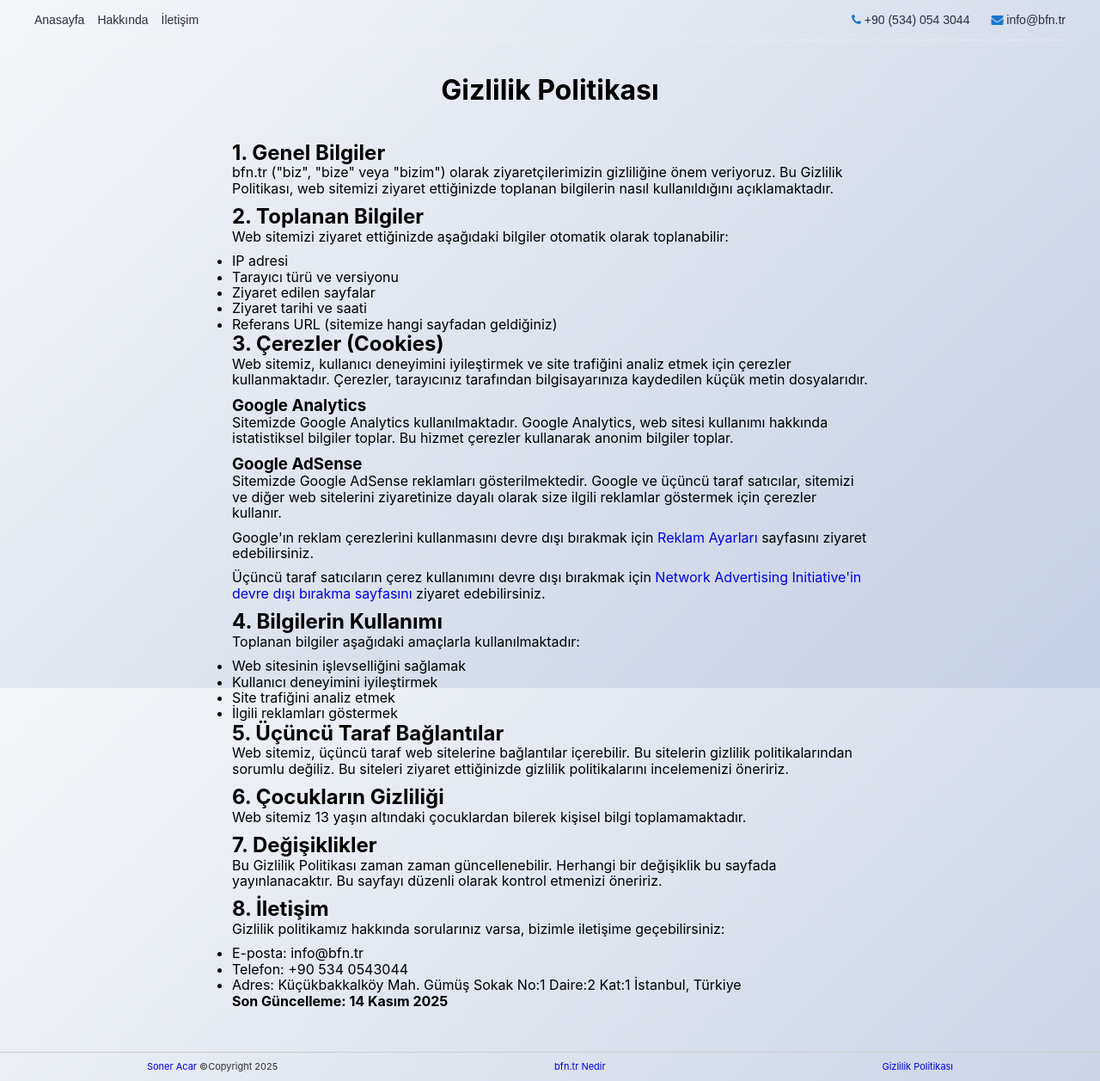
After one commit to bfn-yazilim/bfn.tr, a PHP site: page /privacy-policy in a window 1280 px wide. The commit adds this page. Shown: the whole page at 86% size. Run offline with PHP 8.4, Linux system fonts and the light colour scheme.

Commit message:
🎯 : Genel

```diff
--- a/_footer.php
+++ b/_footer.php
@@ -1,3 +1,5 @@
 <footer>
-        <span><a href="https://soneracar.bfn.tr" target="_blank" title="Soner Acar'ın Kişisel İnternet Sitesi">Soner Acar</a> ©Copyright 2025</span>  <a href="/about" title="bfn.tr Nedir">bfn.tr Nedir</a>
+        <span><a href="https://soneracar.bfn.tr" target="_blank" title="Soner Acar'ın Kişisel İnternet Sitesi">Soner Acar</a> ©Copyright 2025</span>
+        <a href="/about" title="bfn.tr Nedir">bfn.tr Nedir</a>
+        <a href="/privacy-policy" title="Gizlilik Politikası">Gizlilik Politikası</a>
     </footer>
--- a/_head.php
+++ b/_head.php
@@ -1,10 +1,15 @@
     <meta charset="UTF-8">
     <meta name="viewport" content="width=device-width, initial-scale=1.0">
+    <meta name="description" content="BFN - Oyunlar, uygulamalar, eğitici notlar ve blog yazıları. Soner Acar'ın kişisel projeleri ve yazılım çalışmaları.">
+    <meta name="keywords" content="bfn, oyun, uygulama, yazılım, web geliştirme, queens, skyscrapers, soner acar">
+    <meta name="author" content="Soner Acar">
+    <meta name="robots" content="index, follow">
+    <link rel="canonical" href="https://bfn.tr">
     <link rel="stylesheet" href="assets/css/main.css?v=0.0.8">
     <link rel="stylesheet" href="assets/css/font-awesome.min.css?v=0.0.7">
     <meta content="/assets/img/soner-acar.webp" itemprop="image">
-    <!-- <script async src="https://pagead2.googlesyndication.com/pagead/js/adsbygoogle.js?client=ca-pub-1296049589985967"
-     crossorigin="anonymous"></script> -->
+    <script async src="https://pagead2.googlesyndication.com/pagead/js/adsbygoogle.js?client=ca-pub-1296049589985967"
+     crossorigin="anonymous"></script>
      <!-- Google tag (gtag.js) -->
     <script async src="https://www.googletagmanager.com/gtag/js?id=G-0BF6Y6J8VK"></script>
     <script>
--- /dev/null
+++ b/privacy-policy.php
@@ -0,0 +1,69 @@
+<!DOCTYPE html>
+<html lang="tr">
+<head>
+    <title>Gizlilik Politikası - BFN</title>
+    <?php include('_head.php') ?>
+</head>
+<body>
+  <?php include('_header.php') ?>
+  <main class="page">
+        <h1>Gizlilik Politikası</h1>
+        <div style="text-align: left; max-width: 800px; margin: 0 auto;">
+
+            <h2>1. Genel Bilgiler</h2>
+            <p>bfn.tr ("biz", "bize" veya "bizim") olarak ziyaretçilerimizin gizliliğine önem veriyoruz. Bu Gizlilik Politikası, web sitemizi ziyaret ettiğinizde toplanan bilgilerin nasıl kullanıldığını açıklamaktadır.</p>
+
+            <h2>2. Toplanan Bilgiler</h2>
+            <p>Web sitemizi ziyaret ettiğinizde aşağıdaki bilgiler otomatik olarak toplanabilir:</p>
+            <ul>
+                <li>IP adresi</li>
+                <li>Tarayıcı türü ve versiyonu</li>
+                <li>Ziyaret edilen sayfalar</li>
+                <li>Ziyaret tarihi ve saati</li>
+                <li>Referans URL (sitemize hangi sayfadan geldiğiniz)</li>
+            </ul>
+
+            <h2>3. Çerezler (Cookies)</h2>
+            <p>Web sitemiz, kullanıcı deneyimini iyileştirmek ve site trafiğini analiz etmek için çerezler kullanmaktadır. Çerezler, tarayıcınız tarafından bilgisayarınıza kaydedilen küçük metin dosyalarıdır.</p>
+
+            <h3>Google Analytics</h3>
+            <p>Sitemizde Google Analytics kullanılmaktadır. Google Analytics, web sitesi kullanımı hakkında istatistiksel bilgiler toplar. Bu hizmet çerezler kullanarak anonim bilgiler toplar.</p>
+
+            <h3>Google AdSense</h3>
+            <p>Sitemizde Google AdSense reklamları gösterilmektedir. Google ve üçüncü taraf satıcılar, sitemizi ve diğer web sitelerini ziyaretinize dayalı olarak size ilgili reklamlar göstermek için çerezler kullanır.</p>
+            <p>Google'ın reklam çerezlerini kullanmasını devre dışı bırakmak için <a href="https://www.google.com/settings/ads" target="_blank" rel="noopener">Reklam Ayarları</a> sayfasını ziyaret edebilirsiniz.</p>
+            <p>Üçüncü taraf satıcıların çerez kullanımını devre dışı bırakmak için <a href="http://www.aboutads.info/choices/" target="_blank" rel="noopener">Network Advertising Initiative'in devre dışı bırakma sayfasını</a> ziyaret edebilirsiniz.</p>
+
+            <h2>4. Bilgilerin Kullanımı</h2>
+            <p>Toplanan bilgiler aşağıdaki amaçlarla kullanılmaktadır:</p>
+            <ul>
+                <li>Web sitesinin işlevselliğini sağlamak</li>
+                <li>Kullanıcı deneyimini iyileştirmek</li>
+                <li>Site trafiğini analiz etmek</li>
+                <li>İlgili reklamları göstermek</li>
+            </ul>
+
+            <h2>5. Üçüncü Taraf Bağlantılar</h2>
+            <p>Web sitemiz, üçüncü taraf web sitelerine bağlantılar içerebilir. Bu sitelerin gizlilik politikalarından sorumlu değiliz. Bu siteleri ziyaret ettiğinizde gizlilik politikalarını incelemenizi öneririz.</p>
+
+            <h2>6. Çocukların Gizliliği</h2>
+            <p>Web sitemiz 13 yaşın altındaki çocuklardan bilerek kişisel bilgi toplamamaktadır.</p>
+
+            <h2>7. Değişiklikler</h2>
+            <p>Bu Gizlilik Politikası zaman zaman güncellenebilir. Herhangi bir değişiklik bu sayfada yayınlanacaktır. Bu sayfayı düzenli olarak kontrol etmenizi öneririz.</p>
+
+            <h2>8. İletişim</h2>
+            <p>Gizlilik politikamız hakkında sorularınız varsa, bizimle iletişime geçebilirsiniz:</p>
+            <ul>
+                <li>E-posta: info@bfn.tr</li>
+                <li>Telefon: +90 534 0543044</li>
+                <li>Adres: Küçükbakkalköy Mah. Gümüş Sokak No:1 Daire:2 Kat:1 İstanbul, Türkiye</li>
+            </ul>
+
+            <p><strong>Son Güncelleme: 14 Kasım 2025</strong></p>
+        </div>
+    </main>
+
+    <?php include('_footer.php') ?>
+</body>
+</html>
```
Also changed, not shown: robots.txt (added, +15 -0 lines).
